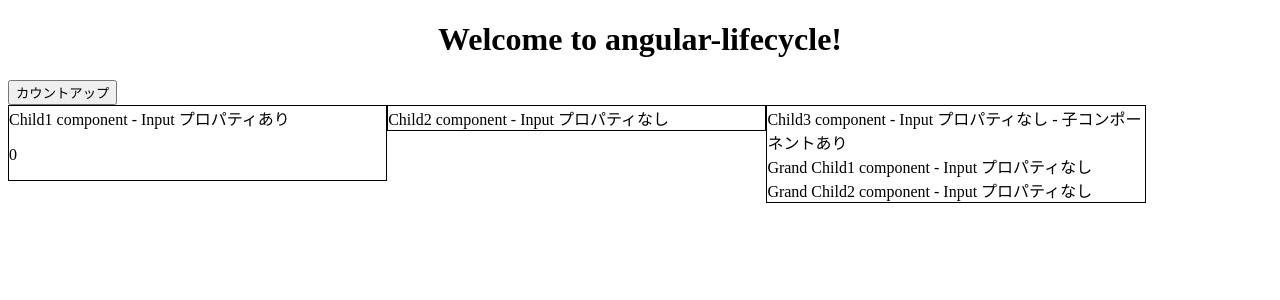
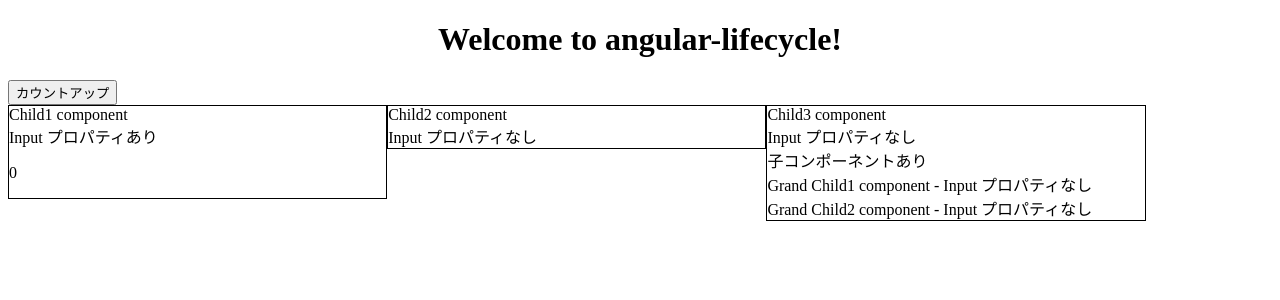
Before and after one commit to kasaharu-labs/angular-lifecycle, an Angular app: page /home in a window 1280 px wide. Shown: the top 300 px of the page. Built offline with nearby package versions, Linux system fonts and the light colour scheme.

Commit message:
ChildComponent の表示を変更

```diff
--- a/src/app/presenters/child/child.component.html
+++ b/src/app/presenters/child/child.component.html
@@ -1,4 +1,5 @@
 <div class="child-component">
-  <div>Child1 component - Input プロパティあり</div>
+  <div>Child1 component</div>
+  <div>Input プロパティあり</div>
   <p>{{ count }}</p>
 </div>
--- a/src/app/presenters/child2/child2.component.html
+++ b/src/app/presenters/child2/child2.component.html
@@ -1 +1,4 @@
-<div class="child2">Child2 component - Input プロパティなし</div>
+<div class="child2">
+  <div>Child2 component</div>
+  <div>Input プロパティなし</div>
+</div>
--- a/src/app/presenters/child3/child3.component.html
+++ b/src/app/presenters/child3/child3.component.html
@@ -1,5 +1,7 @@
 <div class="child3">
-  <div>Child3 component - Input プロパティなし - 子コンポーネントあり</div>
+  <div>Child3 component</div>
+  <div>Input プロパティなし</div>
+  <div>子コンポーネントあり</div>
   <app-grandchild1></app-grandchild1>
   <app-grandchild2></app-grandchild2>
 </div>
```
